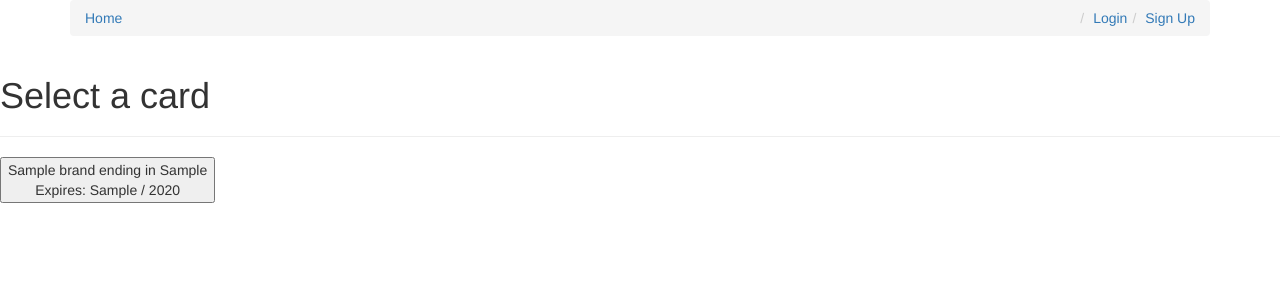
After one commit to kieyard/django_marketplace, a Django app: template django_marketplace/accounts/templates/accounts/payment_card.html in a window 1280 px wide. The commit adds this page. Shown: the top 300 px of the page. Run offline with Django 3.2, Linux system fonts and the light colour scheme; the template is opened without the code that fills it: most values are stand-ins (such as "Sample title", 1, 10 or a date in 2020); some libraries are stand-ins or nearby versions.

Commit message:
added payment card view and page

```diff
--- a/django_marketplace/accounts/templates/accounts/base.html
+++ b/django_marketplace/accounts/templates/accounts/base.html
@@ -16,9 +16,9 @@
 			{% else %}
 				<li class="pull-right"><a href="{% url 'accounts:settings' %}">Settings</a></li>
 				<li class="pull-right">logged in as: {{ request.user.first_name }} </li>
-				<li class="pull-right"><a href="{% url 'accounts:logout' %}">Logout</a>
+				<li class="pull-right"><a href="{% url 'accounts:logout' %}">Logout</a></li>
 				<li class="pull-right"><a href="{% url 'accounts:seller_signup' %}">Become a Seller</a></li>
-				</li>
+				<li class="pull-right"><a href="{% url 'accounts:payment_card' %}">Select a card</a></li>
 			{% endif %}
 		</ol>
 	</div>
--- /dev/null
+++ b/django_marketplace/accounts/templates/accounts/payment_card.html
@@ -0,0 +1,15 @@
+{% extends 'accounts/base.html' %}
+{% block content %}
+<h1>Select a card</h1>
+<hr>
+
+{% for i in cards %}
+	<button>
+	 	{{ i.brand }} ending in {{ i.last4 }}
+	 	<br>
+	 	Expires: {{ i.exp_month }} / {{ i.exp_year }}
+ 	</button>
+ 	<br>
+
+{% endfor %}
+{% endblock %}
--- a/django_marketplace/accounts/urls.py
+++ b/django_marketplace/accounts/urls.py
@@ -10,5 +10,6 @@ urlpatterns = [
     path('seller_signup/', views.seller_signup_view, name='seller_signup'),
     path('settings/', views.settings_view, name = 'settings'),
     path('update_user/', views.update_user_view, name='update_user'),
-    path('password/', views.change_password, name='change_password')
+    path('password/', views.change_password, name='change_password'),
+    path('payment_card/', views.payment_card_view, name='payment_card')
 ]
```
Also changed, not shown: django_marketplace/accounts/views.py (+15 -0 lines).
